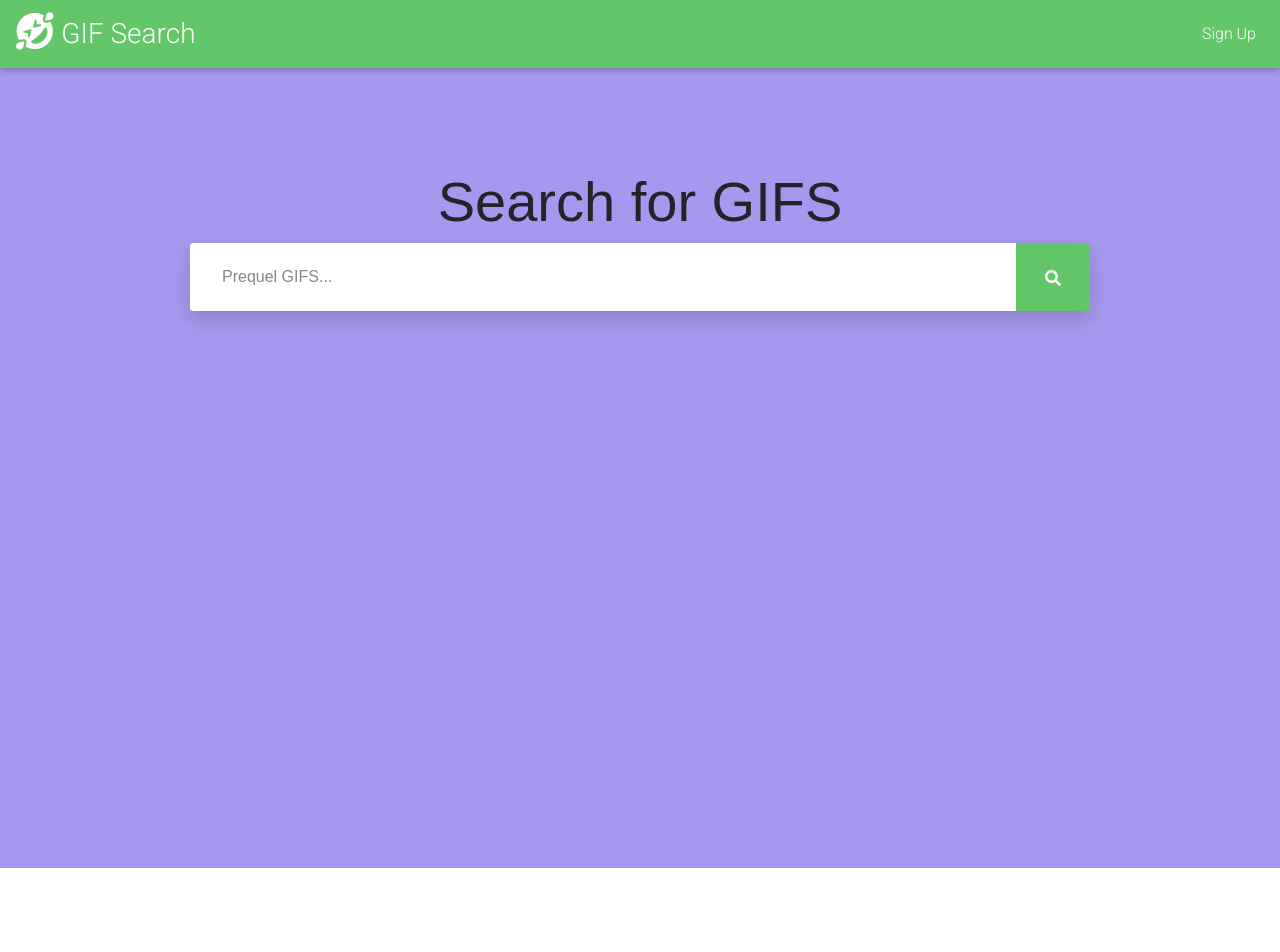
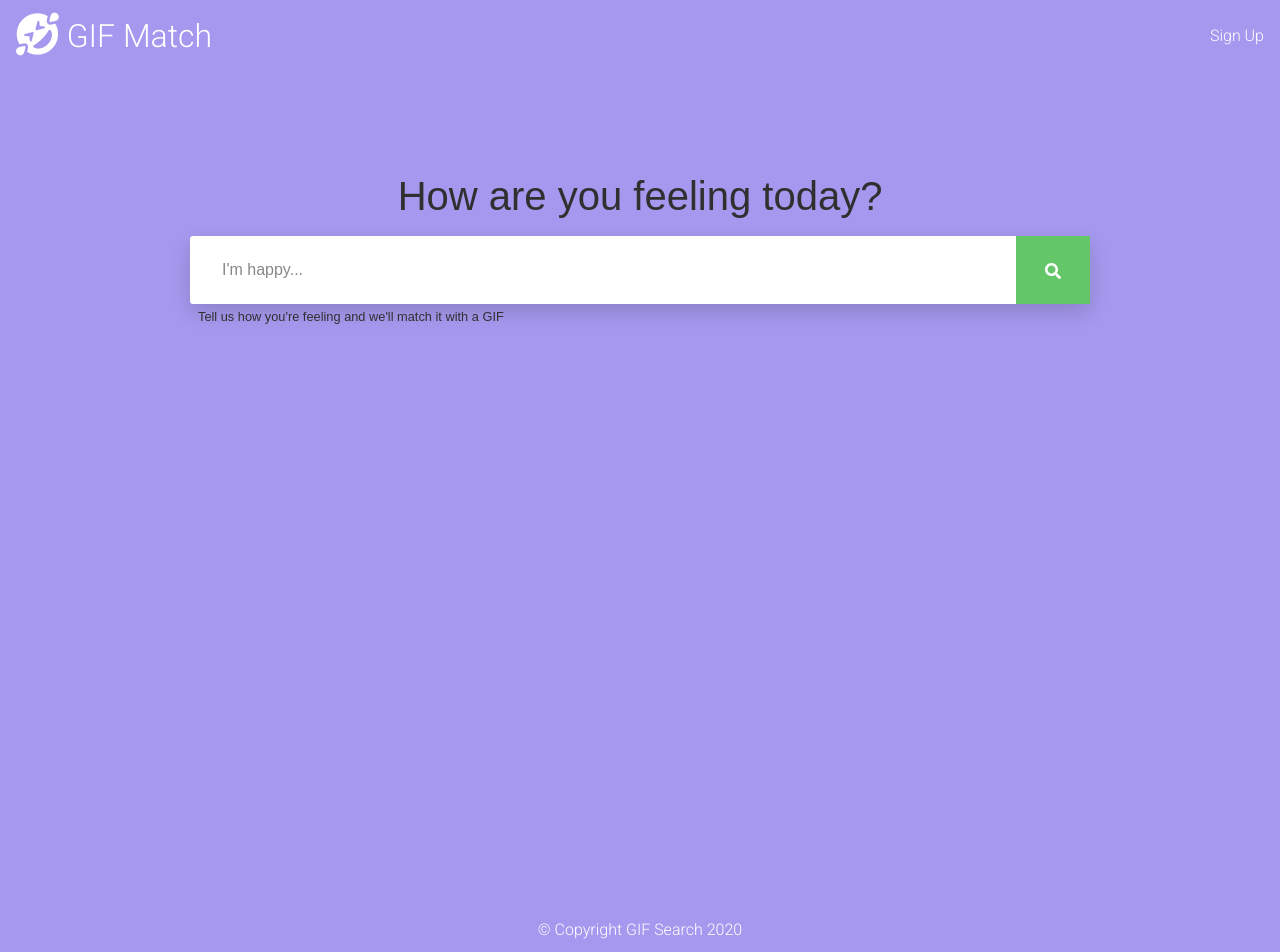
Before and after one commit to jason-engelbrecht/gif-search, a React (Create React App) app: page / in a window 1280 px wide. Shown: the top 952 px of the page. Before the commit the page ends 868 px from the top, so only its background shows below. Built offline with nearby package versions, Linux system fonts and the light colour scheme.

Commit message:
More setup

```diff
--- a/package.json
+++ b/package.json
@@ -6,6 +6,7 @@
     "@testing-library/jest-dom": "^4.2.4",
     "@testing-library/react": "^9.4.1",
     "@testing-library/user-event": "^7.2.1",
+    "axios": "^0.19.2",
     "mdbreact": "^4.25.2",
     "react": "^16.12.0",
     "react-dom": "^16.12.0",
--- a/src/App.css
+++ b/src/App.css
@@ -1,3 +1,3 @@
 .my-navbar {
-    background-color: #63c76a;
+    background-color: #a598ee;
 }
--- a/src/App.js
+++ b/src/App.js
@@ -2,12 +2,14 @@ import React from 'react';
 import './App.css';
 import Search from './components/Search';
 import Nav from './components/Nav';
+import Footer from "./components/Footer";
 
 const App = () => {
   return (
     <>
       <Nav/>
       <Search/>
+      <Footer/>
     </>
   );
 };
--- /dev/null
+++ b/src/components/Footer.js
@@ -0,0 +1,12 @@
+import React from 'react';
+
+const Footer = () => {
+  return (
+    <div className="footer my-navbar">
+
+      <h6 className="text-center pt-5 m-0 pb-3 text-white">&copy; Copyright GIF Search 2020</h6>
+    </div>
+  );
+};
+
+export default Footer;
--- a/src/components/Nav.js
+++ b/src/components/Nav.js
@@ -4,28 +4,17 @@ import { MDBNavbar, MDBNavbarBrand, MDBNavbarNav, MDBNavItem, MDBNavLink, MDBNav
 import { BrowserRouter as Router } from 'react-router-dom';
 
 class Nav extends Component {
-  state = {
-    isOpen: false
-  };
-
-  toggleCollapse = () => {
-    this.setState({ isOpen: !this.state.isOpen });
-  };
-
   render() {
     return (
       <Router>
-        <MDBNavbar className="my-navbar" dark expand="md">
+        <MDBNavbar className="my-navbar z-depth-0" dark transparent>
           <MDBNavbarBrand>
-            <h3 className="my-1">
+            <h2 className="my-1">
               <MDBIcon icon="grin-squint-tears" size="lg" className="mr-2"/>
-              GIF Search
-            </h3>
+              GIF Match
+            </h2>
           </MDBNavbarBrand>
 
-          <MDBNavbarToggler onClick={this.toggleCollapse} />
-
-          <MDBCollapse id="navbarCollapse3" isOpen={this.state.isOpen} navbar>
           <MDBNavbarNav right>
             <MDBNavItem>
               <MDBNavLink className="waves-effect waves-light" to="#!">
@@ -33,7 +22,6 @@ class Nav extends Component {
               </MDBNavLink>
             </MDBNavItem>
           </MDBNavbarNav>
-          </MDBCollapse>
         </MDBNavbar>
       </Router>
     );
--- a/src/components/Search.js
+++ b/src/components/Search.js
@@ -6,10 +6,11 @@ const Search = () => {
   return (
     <div className="s003">
       <form>
-        <h1 className="text-center display-4 text-body">Search for GIFS</h1>
+        <h1 className="text-center my-text mb-3">How are you feeling today?</h1>
         <div className="inner-form">
           <div className="input-field second-wrap">
-            <input id="search" type="text" placeholder="Prequel GIFS..."/>
+            <input id="search" type="text" placeholder="I'm happy..."/>
+            <small className="my-text pl-2">Tell us how you're feeling and we'll match it with a GIF</small>
           </div>
           <div className="input-field third-wrap">
             <button className="btn-search" type="button">
--- a/src/components/search.css
+++ b/src/components/search.css
@@ -28,6 +28,10 @@ button:-moz-focusring, [type="button"]:-moz-focusring {
 
 * {
     box-sizing: border-box;
+}
+
+.my-text {
+    color: #303030;
 }
 
 .s003 {
```
Also changed, not shown: 1 other file (tests, documents, lock files or other folders). Lines whose indentation alone changed are shown as unchanged.
